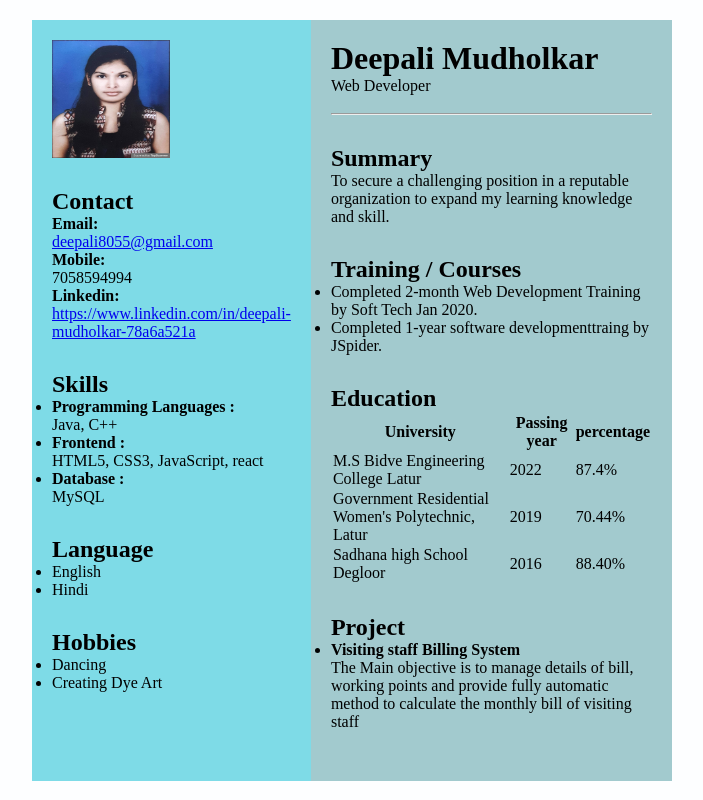
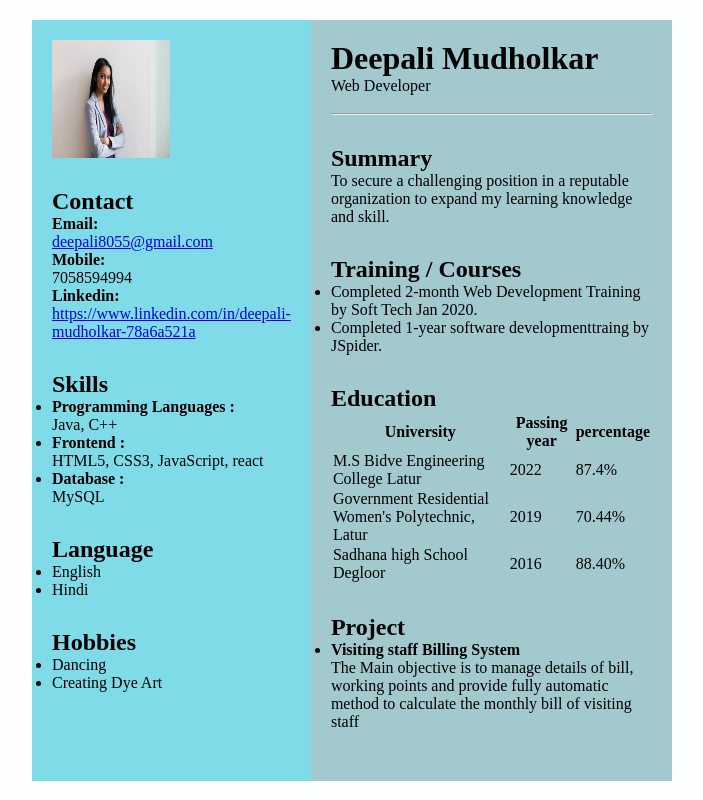
Before and after one commit to DeepaliMudholkar/website, a plain HTML site: page index.html in a window 1280 px wide. Shown: the whole page, without its empty margins (288-991 px from the left). Drawn offline with Linux system fonts and the light colour scheme; files whose address does not match are found by name.

Commit message:
index.html

```diff
--- a/index.html
+++ b/index.html
@@ -8,7 +8,7 @@
 	<div class="full">
 		<div class="left">
 			<div class="image">
-				<img src="C:\Users\Deepali_Mudholkar\Downloads\DPhoto.jpg"
+				<img src="C:\Users\Deepali_Mudholkar\OneDrive\Desktop\image.jpeg"
 					alt="gfg-logo"
 					style="width:118px;
 							height:118px;">
```
